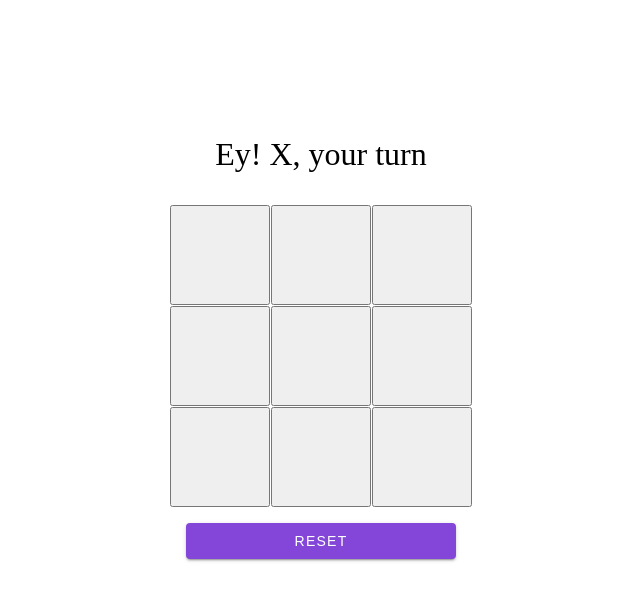
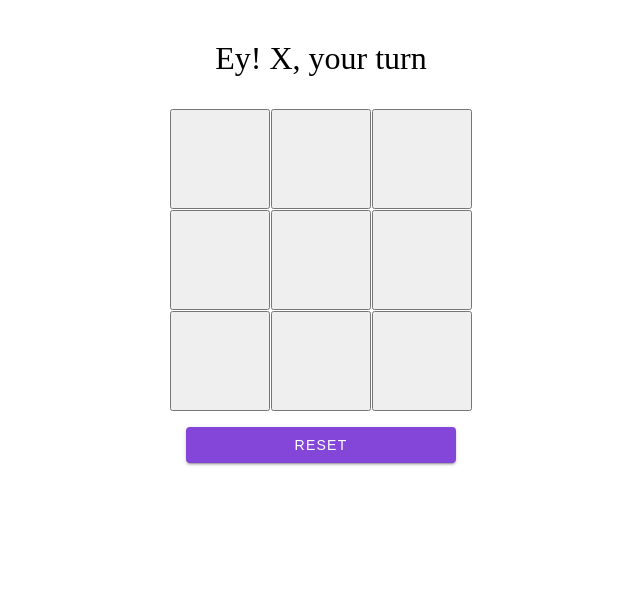
Before and after one commit to valdidev/tic-tac-toe-nextjs, a Next.js app: page / in a window 1280 px wide. Shown: the top 600 px of the page, without its empty margins (319-959 px from the left). Built offline with nearby package versions, Linux system fonts and the light colour scheme.

Commit message:
stylex: fix height

```diff
--- a/styles/Home.module.css
+++ b/styles/Home.module.css
@@ -3,8 +3,6 @@
   flex-direction: column;
   justify-content: space-between;
   align-items: center;
-  padding: 6rem;
-  min-height: 100vh;
 }
 
 .description {
```
